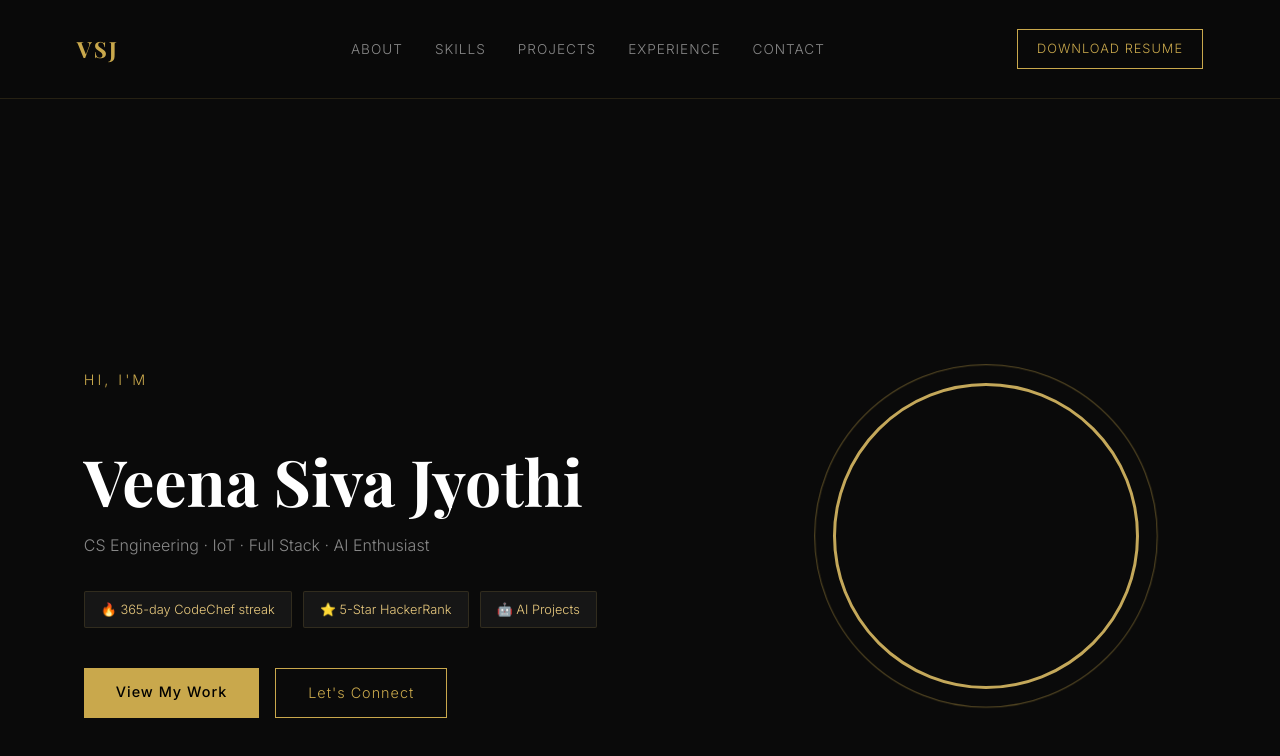
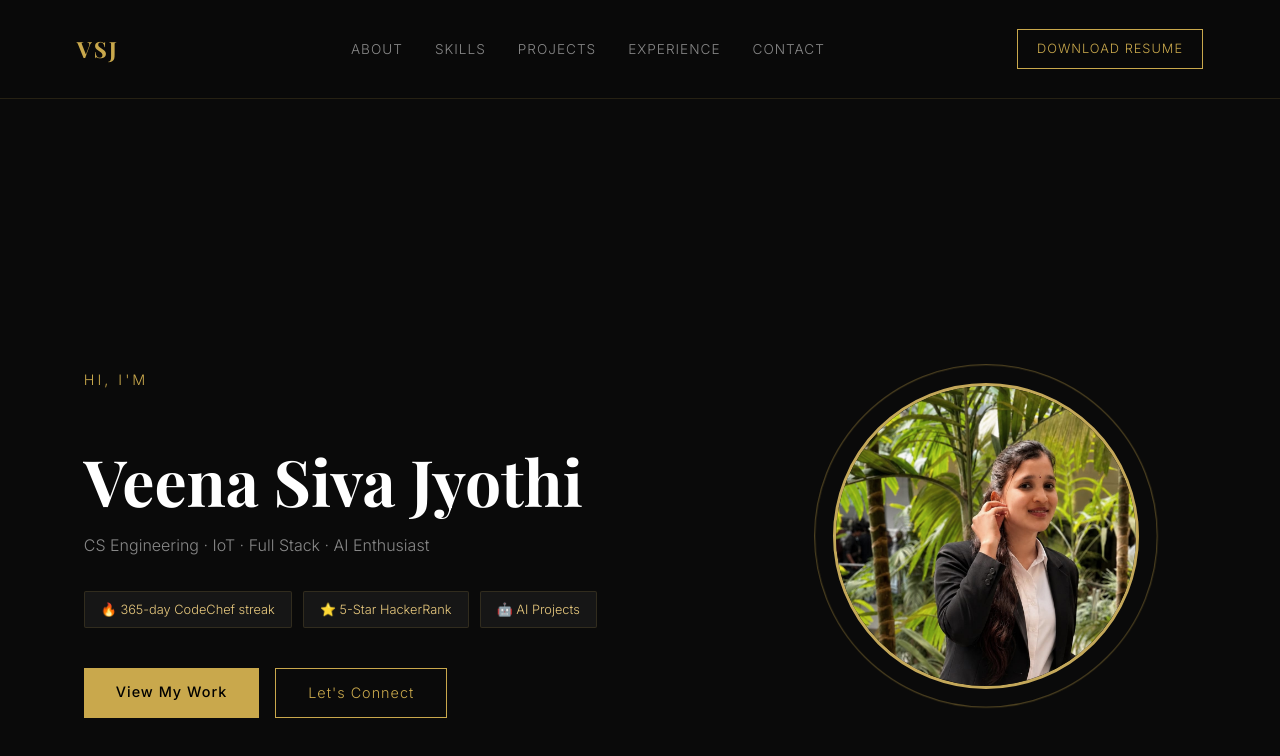
Before and after one commit to Veena0316/portfolio, a plain HTML site: page index.html in a window 1280 px wide. Shown: the top 756 px of the page. Drawn offline with nearby package versions, Linux system fonts and the light colour scheme.

Commit message:
Fix photo

```diff
--- a/index.html
+++ b/index.html
@@ -39,7 +39,7 @@
     </div>
     <div class="hero-photo-wrap">
       <div class="photo-ring"></div>
-      <img src="assets/photo.jpg.jpeg" alt="Veena" class="hero-photo"/>
+      <img src="assets/photo.jpg" alt="Veena" class="hero-photo"/>
     </div>
   </section>
 
```
